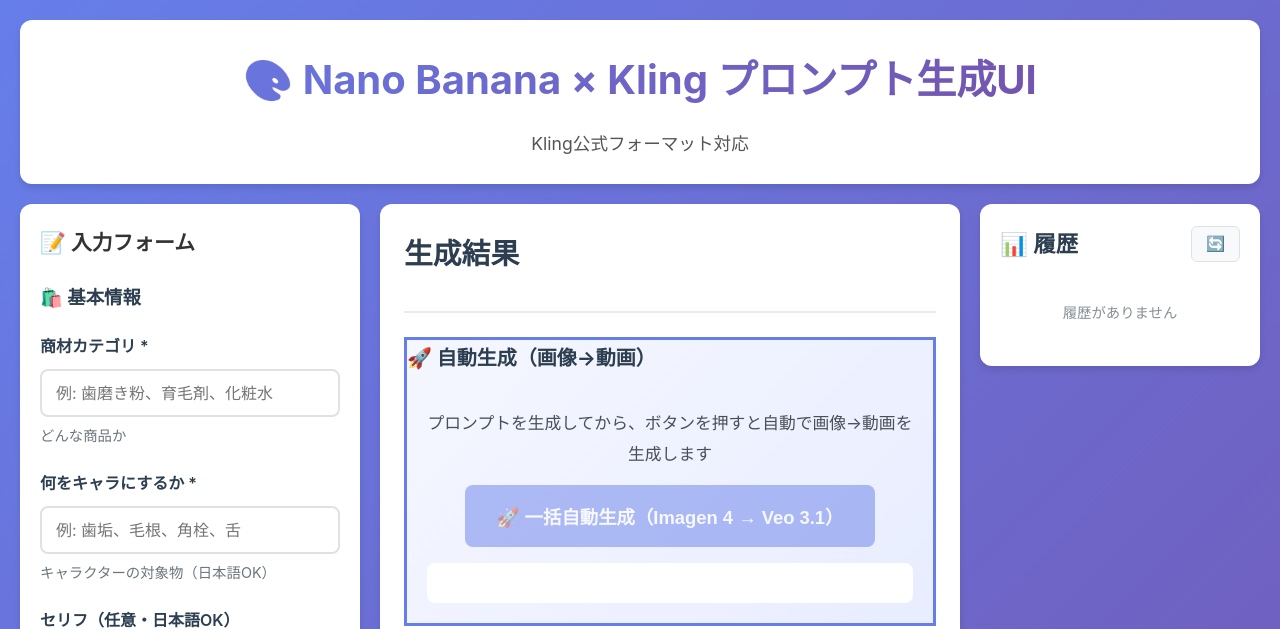
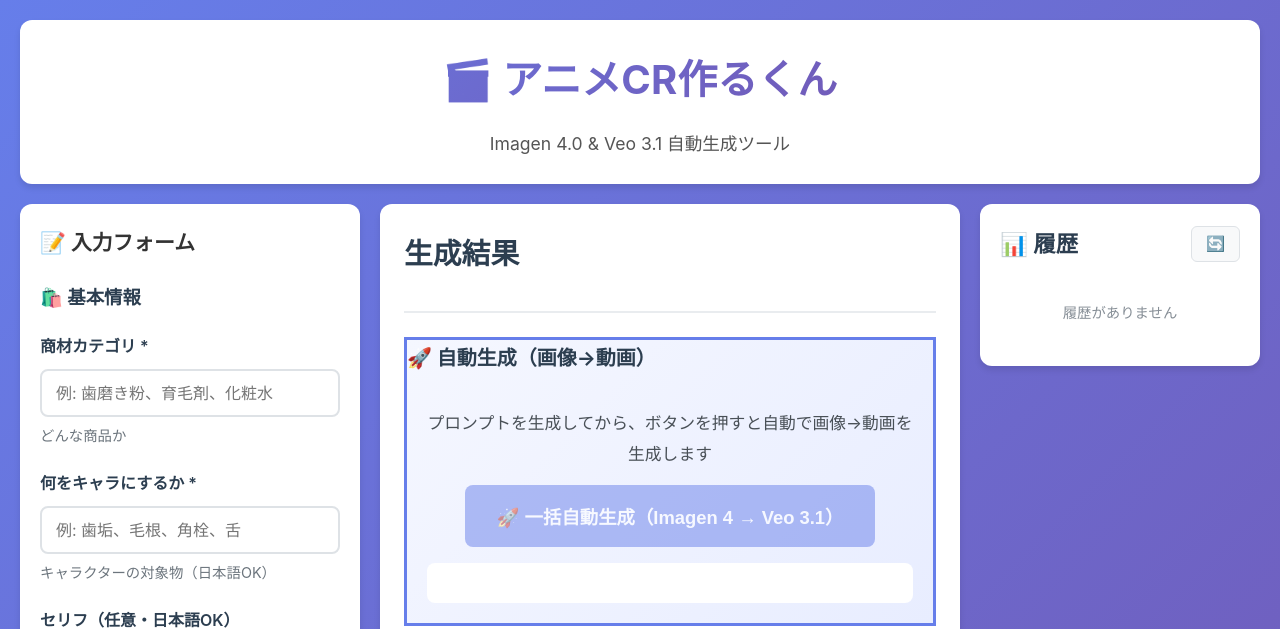
Before and after one commit to picklist-marketing/nanobanana-kling, a Flask app: page / in a window 1280 px wide. Shown: the top 629 px of the page. Run offline with Flask 3, Linux system fonts and the light colour scheme; data that the repository does not hold is empty.

Commit message:
Rename tool to 'アニメCR作るくん'
Co-Authored-By: Claude Sonnet 4.5 <noreply@anthropic.com>

```diff
--- a/app.py
+++ b/app.py
@@ -836,7 +836,7 @@ if __name__ == '__main__':
     OUTPUTS_DIR.mkdir(exist_ok=True)
 
     print("\n" + "="*70)
-    print("🎨 Nano Banana × Veo 3.1 プロンプト生成 & 自動生成UI v5.0")
+    print("🎬 アニメCR作るくん v5.0")
     print("="*70)
     print(f"\n✅ サーバー起動: http://localhost:5051")
     print(f"✅ LAN接続: http://0.0.0.0:5051")
--- a/templates/index.html
+++ b/templates/index.html
@@ -3,15 +3,15 @@
 <head>
     <meta charset="UTF-8">
     <meta name="viewport" content="width=device-width, initial-scale=1.0">
-    <title>🎨 Nano Banana × Kling プロンプト生成</title>
+    <title>🎬 アニメCR作るくん</title>
     <link rel="stylesheet" href="/static/css/style.css">
 </head>
 <body>
     <div class="container">
         <!-- ヘッダー -->
         <header>
-            <h1>🎨 Nano Banana × Kling プロンプト生成UI</h1>
-            <p class="subtitle">Kling公式フォーマット対応</p>
+            <h1>🎬 アニメCR作るくん</h1>
+            <p class="subtitle">Imagen 4.0 & Veo 3.1 自動生成ツール</p>
         </header>
 
         <div class="main-content">
```
